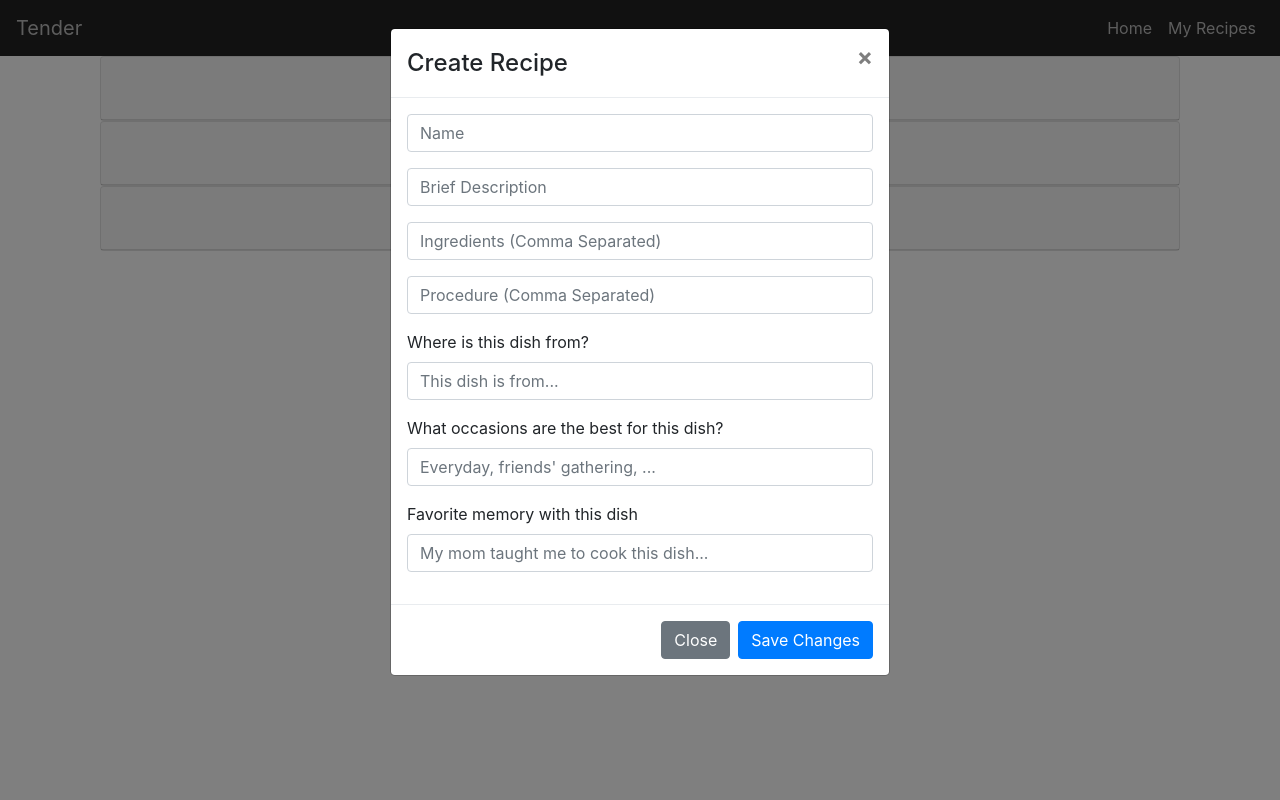
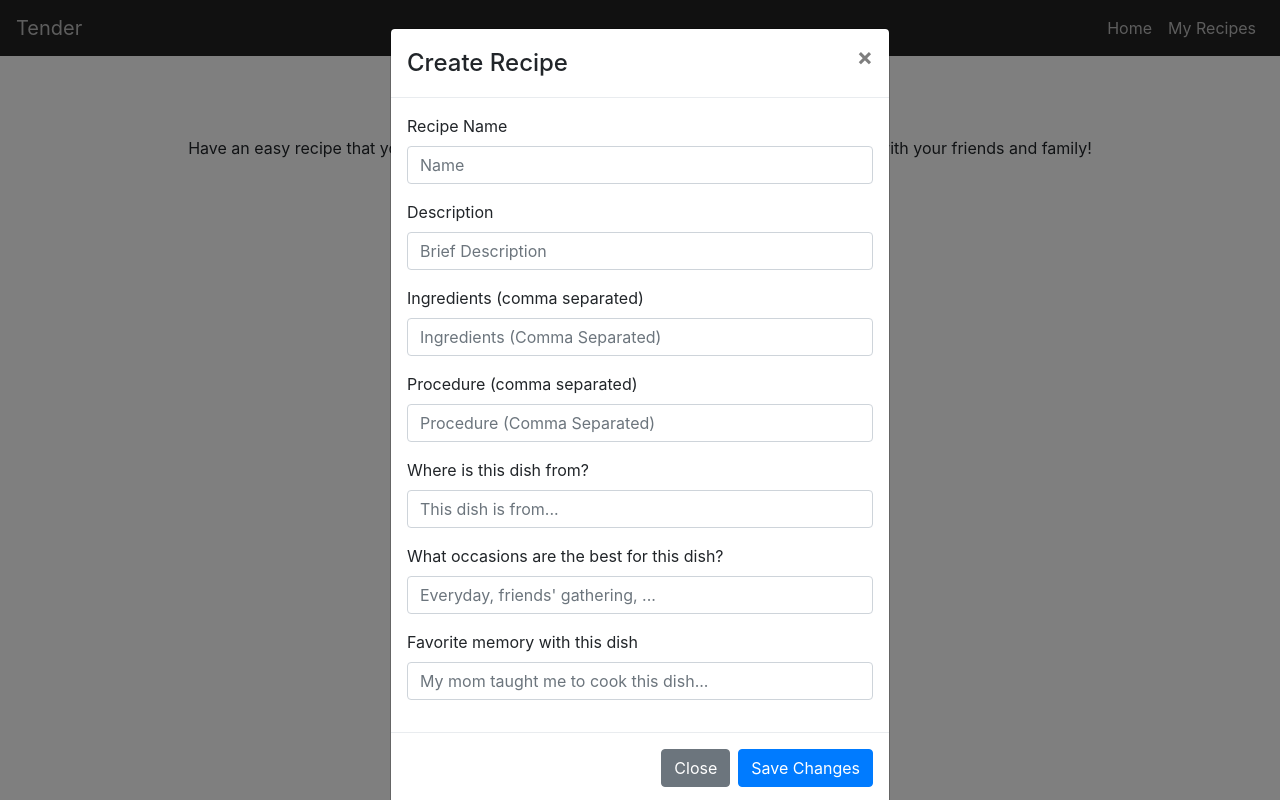
Before and after one commit to CosetteR/tender-recipe-app, a React (Create React App) app: page / in a window 1280 px wide. Both pictures are taken after a click on the button "Add Recipe". Built offline with nearby package versions, Linux system fonts and the light colour scheme.

Commit message:
Finalize create a recipe w/o storage

```diff
--- a/src/App.css
+++ b/src/App.css
@@ -36,3 +36,43 @@
     transform: rotate(360deg);
   }
 }
+
+.container {
+  margin-top: 1.5em;
+}
+
+.accordion {
+  margin-bottom: 1.5em;
+}
+
+.card-body {
+  text-align: left;
+}
+
+.description {
+  margin-bottom: 1.3em;
+}
+
+.answers {
+  margin-bottom: 1.3em;
+}
+
+.firstAnswer {
+  margin-bottom: 1.3em;
+}
+
+.secondAnswer {
+  margin-bottom: 1.3em;
+}
+
+.thirdAnswer {
+  margin-bottom: 1.3em;
+}
+
+.btn-secondary {
+  margin-right: 0.5em;
+}
+
+.Intro {
+  margin-bottom: 1.5em;
+}
--- a/src/Home.js
+++ b/src/Home.js
@@ -10,12 +10,6 @@ import Form from 'react-bootstrap/Form';
 class Home extends Component {
   state ={
     recipes: [
-      {recipeName: "Name1", description: "dummy text", ingredients: ["Ingredient1", "Ingredient2", "Ingredient3"],
-      procedure: ["Step1", "Step2", "Step3"], firstAnswer: "dummy", secondAnswer: "dummy", thirdAnswer: "dummy"},
-      {recipeName: "Name2", description: "dummy text", ingredients: ["Ingredient1", "Ingredient2", "Ingredient3"],
-      procedure: ["Step1", "Step2", "Step3"], firstAnswer: "dummy", secondAnswer: "dummy", thirdAnswer: "dummy"},
-      {recipeName: "Name3", description: "dummy text", ingredients: ["Ingredient1", "Ingredient2", "Ingredient3"],
-      procedure: ["Step1", "Step2", "Step3"], firstAnswer: "dummy", secondAnswer: "dummy", thirdAnswer: "dummy"}
     ],
     showAdd: false,
     showEdit: false,
@@ -55,7 +49,7 @@ class Home extends Component {
     }
 
     //Saves a recipe
-    save(){
+    save(){ //PROBLEM: WHEN YOU SAVE CHANGES A NEW RECIPE POPS UP?
       let recipes = this.state.recipes.slice();
       recipes.push({
         recipeName:this.state.newestRecipe.recipeName,
@@ -118,7 +112,7 @@ class Home extends Component {
     }
 
     updateProcedure(procedure, currentIndex){
-      let recipes = this.recipes.slice();
+      let recipes = this.state.recipes.slice();
       recipes[currentIndex] = {
         recipeName: recipes[currentIndex].recipeName,
         description: recipes[currentIndex].description,
@@ -132,7 +126,7 @@ class Home extends Component {
     }
 
     updateFirstAnswer(firstAnswer, currentIndex){
-      let recipes = this.recipes.slice();
+      let recipes = this.state.recipes.slice();
       recipes[currentIndex] = {
         recipeName: recipes[currentIndex].recipeName,
         description: recipes[currentIndex].description,
@@ -146,7 +140,7 @@ class Home extends Component {
     }
 
     updateSecondAnswer(secondAnswer, currentIndex){
-      let recipes = this.recipes.slice();
+      let recipes = this.state.recipes.slice();
       recipes[currentIndex] = {
         recipeName: recipes[currentIndex].recipeName,
         description: recipes[currentIndex].description,
@@ -160,7 +154,7 @@ class Home extends Component {
     }
 
     updateThirdAnswer(thirdAnswer, currentIndex){
-      let recipes = this.recipes.slice();
+      let recipes = this.state.recipes.slice();
       recipes[currentIndex] = {
         recipeName: recipes[currentIndex].recipeName,
         description: recipes[currentIndex].description,
@@ -177,6 +171,10 @@ class Home extends Component {
       const {recipes, newestRecipe, currentIndex} = this.state;
       return (
         <div className = "App container">
+        <div className = "Intro">
+          <h1> Create Your Recipe </h1>
+          <p> Have an easy recipe that you're learning to make? Record the steps and share the memory with your friends and family! </p>
+        </div>
         {recipes.length>0 &&(
           <div>
           <Accordion>
@@ -189,27 +187,49 @@ class Home extends Component {
             </Card.Header>
             <Accordion.Collapse eventKey={index}>
             <Card.Body>
+            <div className = "description">
+              <h3> Description </h3>
               {recipe.description}
+            </div>
+            <div className = "ingredients">
+              <h3> Ingredients </h3>
               <ol>
               {recipe.ingredients.map((item)=>(
                 <li key={item}>{item}</li>
               ))}
               </ol>
+            </div>
+            <div className = "procedure">
+              <h3> Procedure </h3>
               <ol>
               {recipe.procedure.map((item)=>(
                 <li key={item}>{item}</li>
               ))}
               </ol>
+            </div>
+            <div className = "answers">
+              <div className = "firstAnswer">
+                <h4> Where is this dish from? </h4>
                 {recipe.firstAnswer}
+              </div>
+              <div className = "secondAnswer">
+                <h4> What occasions are the best for this dish? </h4>
                 {recipe.secondAnswer}
+              </div>
+              <div className = "thirdAnswer">
+                <h4> Favorite memory with this dish? </h4>
                 {recipe.thirdAnswer}
+              </div>
+            </div>
             <ButtonToolbar>
-            <Button variant="default" onClick={(event)=>this.open("showEdit", index)}> Edit Recipe </Button>
+            <Button variant="secondary" onClick={(event)=>this.open("showEdit", index)}> Edit Recipe </Button>
             <Button variant="danger" onClick={(event)=>this.deleteRecipe(index)}> Delete Recipe </Button>
             </ButtonToolbar>
             </Card.Body>
             </Accordion.Collapse>
             </Card>
+
+
           ))}
           </Accordion>
 
@@ -220,30 +240,30 @@ class Home extends Component {
           </Modal.Header>
           <Modal.Body>
           <Form.Group controlID="formBasicText">
+          <Form.Label> Recipe Name </Form.Label>
           <Form.Control
           type="text"
-          value={recipes[currentIndex].recipeName}
           placeholder="Name"
           onChange={(event)=> this.updateRecipeName(event.target.value, currentIndex)}/>
           </Form.Group>
           <Form.Group controlID="formControlsTextarea">
+          <Form.Label> Description </Form.Label>
           <Form.Control
           type="text"
-          value={recipes[currentIndex].description}
           placeholder="Brief Description"
           onChange={(event)=> this.updateDescription(event.target.value, currentIndex)}/>
           </Form.Group>
           <Form.Group controlID="formControlsTextarea">
+          <Form.Label> Ingredients (comma separated) </Form.Label>
           <Form.Control
           type="textarea"
-          value={recipes[currentIndex].ingredients}
           placeholder="Ingredients (Comma Separated)"
           onChange={(event)=> this.updateIngredients(event.target.value.split(","), currentIndex)}/>
           </Form.Group>
           <Form.Group controlID="formControlsTextarea">
+          <Form.Label> Procedure (comma separated) </Form.Label>
           <Form.Control
           type="textarea"
-          value={recipes[currentIndex].procedure}
           placeholder="Procedure (Comma Separated)"
           onChange={(event)=> this.updateProcedure(event.target.value.split(","), currentIndex)}/>
           </Form.Group>
@@ -251,7 +271,6 @@ class Home extends Component {
           <Form.Label> Where is this dish from? </Form.Label>
           <Form.Control
           type="textarea"
-          value={recipes[currentIndex].firstAnswer}
           placeholder="This dish is from..."
           onChange={(event)=> this.updateFirstAnswer(event.target.value, currentIndex)}/>
           </Form.Group>
@@ -259,7 +278,6 @@ class Home extends Component {
           <Form.Label> What occasions are the best for this dish? </Form.Label>
           <Form.Control
           type="textarea"
-          value={recipes[currentIndex].secondAnswer}
           placeholder="Everyday, friends' gathering, ..."
           onChange={(event)=> this.updateSecondAnswer(event.target.value, currentIndex)}/>
           </Form.Group>
@@ -267,14 +285,12 @@ class Home extends Component {
           <Form.Label> Favorite memory with this dish </Form.Label>
           <Form.Control
           type="textarea"
-          value={recipes[currentIndex].thirdAnswer}
           placeholder="My mom taught me to cook this dish..."
           onChange={(event)=> this.updateThirdAnswer(event.target.value, currentIndex)}/>
           </Form.Group>
           </Modal.Body>
           <Modal.Footer>
-          <Button variant="secondary" onClick={this.close}> Close </Button>
-          <Button variant="primary" onClick={(event)=>this.save()}> Save Changes</Button>
+          <Button variant="secondary" onClick={this.close}> Close (Saves Automatically) </Button>
           </Modal.Footer>
           </Modal>
         </div>
@@ -286,30 +302,30 @@ class Home extends Component {
         </Modal.Header>
         <Modal.Body>
         <Form.Group controlID="formBasicText">
+        <Form.Label> Recipe Name </Form.Label>
         <Form.Control
         type="text"
-        value={newestRecipe.recipeName}
         placeholder="Name"
         onChange={(event)=> this.updateRecipe(event.target.value, newestRecipe.description, newestRecipe.ingredients, newestRecipe.procedure)}/>
         </Form.Group>
         <Form.Group controlID="formControlsTextarea">
+        <Form.Label> Description </Form.Label>
         <Form.Control
         type="text"
-        value={newestRecipe.description}
         placeholder="Brief Description"
         onChange={(event)=> this.updateRecipe(newestRecipe.recipeName, event.target.value, newestRecipe.ingredients, newestRecipe.procedure)}/>
         </Form.Group>
         <Form.Group controlID="formControlsTextarea">
+        <Form.Label> Ingredients (comma separated) </Form.Label>
         <Form.Control
         type="textarea"
-        value={newestRecipe.ingredients}
         placeholder="Ingredients (Comma Separated)"
         onChange={(event)=> this.updateRecipe(newestRecipe.recipeName, newestRecipe.description, event.target.value.split(","), newestRecipe.procedure)}/>
         </Form.Group>
         <Form.Group controlID="formControlsTextarea">
+        <Form.Label> Procedure (comma separated) </Form.Label>
         <Form.Control
         type="textarea"
-        value={newestRecipe.procedure}
         placeholder="Procedure (Comma Separated)"
         onChange={(event)=> this.updateRecipe(newestRecipe.recipeName, newestRecipe.description, newestRecipe.ingredients, event.target.value.split(","), newestRecipe.firstAnswer, newestRecipe.secondAnswer, newestRecipe.thirdAnswer)}/>
         </Form.Group>
@@ -317,7 +333,6 @@ class Home extends Component {
         <Form.Label> Where is this dish from? </Form.Label>
         <Form.Control
         type="textarea"
-        value={newestRecipe.firstAnswer}
         placeholder="This dish is from..."
         onChange={(event)=> this.updateRecipe(newestRecipe.recipeName, newestRecipe.description, newestRecipe.ingredients, newestRecipe.procedure, event.target.value, newestRecipe.secondAnswer, newestRecipe.thirdAnswer)}/>
         </Form.Group>
@@ -325,7 +340,6 @@ class Home extends Component {
         <Form.Label> What occasions are the best for this dish? </Form.Label>
         <Form.Control
         type="textarea"
-        value={newestRecipe.secondAnswer}
         placeholder="Everyday, friends' gathering, ..."
         onChange={(event)=> this.updateRecipe(newestRecipe.recipeName, newestRecipe.description, newestRecipe.ingredients, newestRecipe.procedure, newestRecipe.firstAnswer, event.target.value, newestRecipe.thirdAnswer)}/>
         </Form.Group>
@@ -333,7 +347,6 @@ class Home extends Component {
         <Form.Label> Favorite memory with this dish </Form.Label>
         <Form.Control
         type="textarea"
-        value={newestRecipe.thirdAnswer}
         placeholder="My mom taught me to cook this dish..."
         onChange={(event)=> this.updateRecipe(newestRecipe.recipeName, newestRecipe.description, newestRecipe.ingredients, newestRecipe.procedure, newestRecipe.firstAnswer, newestRecipe.secondAnswer, event.target.value)}/>
         </Form.Group>
```
Also changed, not shown: 1 other file (tests, documents, lock files or other folders). Lines whose indentation alone changed are shown as unchanged.
